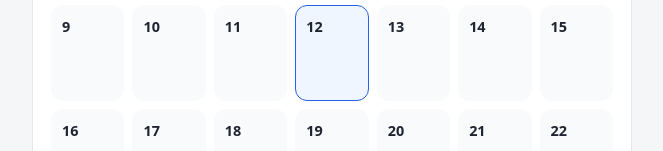
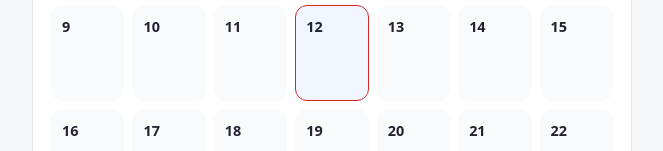
Before and after one commit to Misaki-oba-au/phase2, a plain HTML site: page index.html in a window 1280 px wide. Shown: the part 438-589 px from the top of the page, without its empty margins (308-971 px from the left). Drawn offline with Linux system fonts and the light colour scheme.

Commit message:
Update Add button styling to red

```diff
--- a/style.css
+++ b/style.css
@@ -4,8 +4,8 @@
   --text: #1f2430;
   --muted: #6b7280;
   --border: #e5e7eb;
-  --accent: #2563eb;      /* Basics exercise: change the "Add" button to red */
-  --accent-hover: #1d4ed8;
+  --accent: #dc2626;
+  --accent-hover: #b91c1c;
   --danger: #ef4444;
   --radius: 10px;
 }
```
